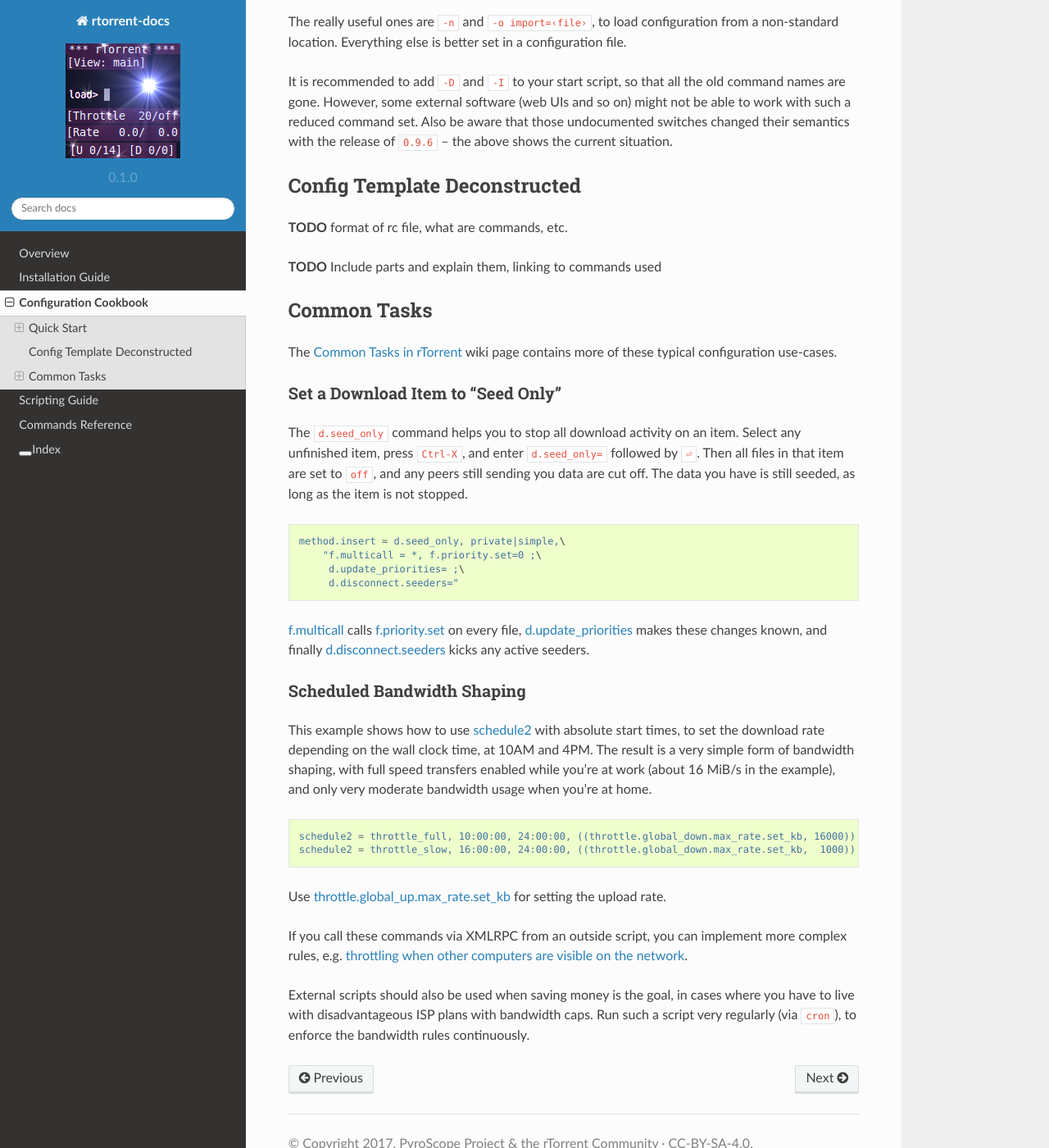
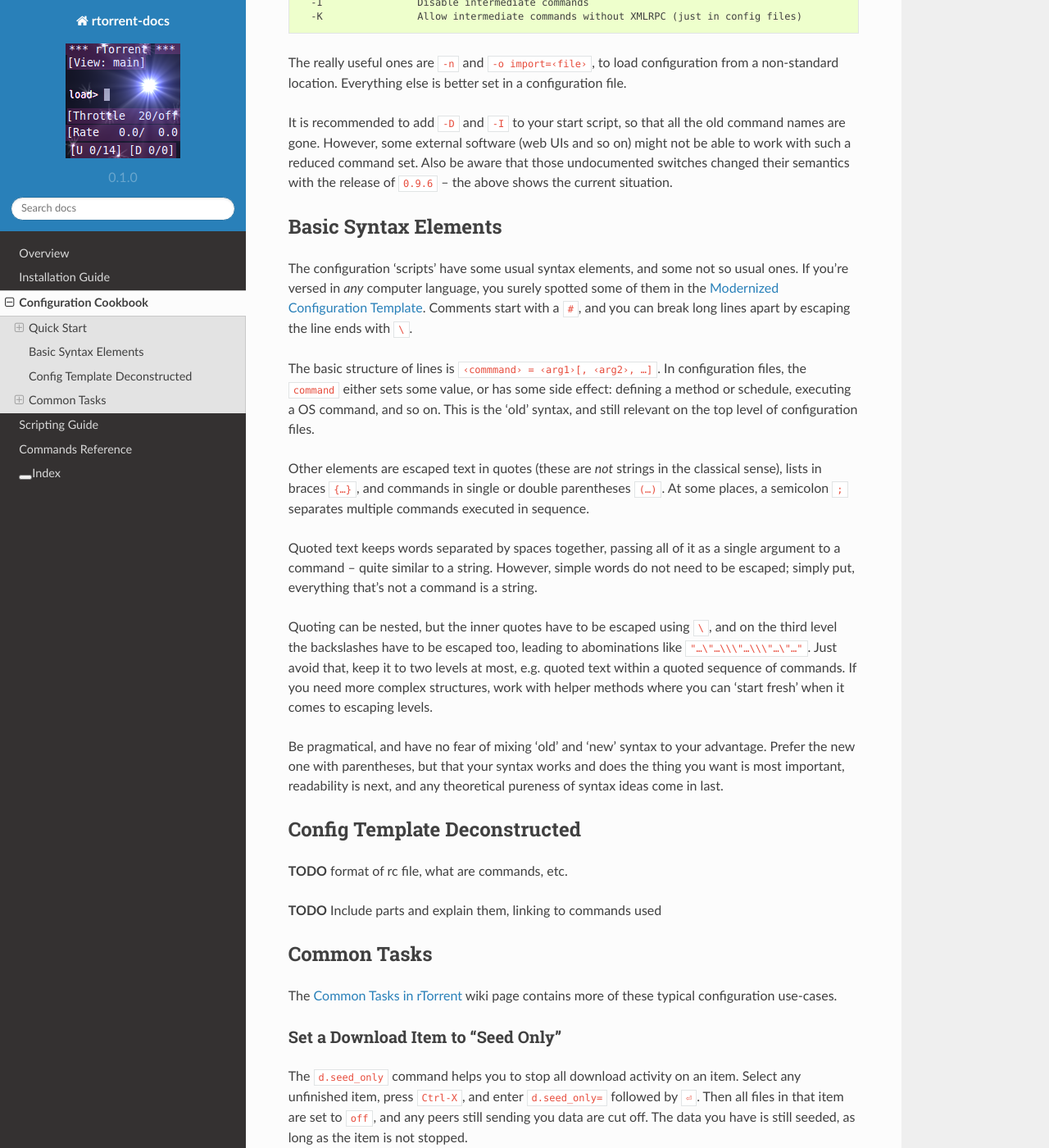
Before and after one commit to rtorrent-community/rtorrent-docs, a Sphinx documentation site: the page built from docs/cookbook.rst, in a window 1280 px wide and 1400 px high, scrolled down 2366 px. Shown: the whole window at 82% size. Built offline with Sphinx 7.4.7 and the Read the Docs theme 2.0.0, drawn with Linux system fonts in a browser that asks for light colours; some of the changed text lies outside the part shown.

Commit message:
cookbook: Basic Syntax Elements

```diff
--- a/docs/cookbook.rst
+++ b/docs/cookbook.rst
@@ -53,6 +55,12 @@ Or check if you see something you want to add to your existing setup.
 After some time, when you're familiar with the basic operation of *rTorrent*,
 try to work through the :doc:`scripting` if you want to dive deeper into
 customizing *rTorrent*.
+
+
+.. _config-template:
+
+Modernized Configuration Template
+^^^^^^^^^^^^^^^^^^^^^^^^^^^^^^^^^
 
 Any configuration should start with using the modernized `rTorrent wiki config template`_.
 The configuration is loaded from the file ``~/.rtorrent.rc`` by
@@ -132,6 +140,45 @@ Also be aware that those undocumented switches changed their semantics
 with the release of ``0.9.6`` – the above shows the current situation.
 
 
+.. _basic-syntax:
+
+Basic Syntax Elements
+---------------------
+
+The configuration ‘scripts’ have some usual syntax elements, and some not so usual ones.
+If you're versed in *any* computer language, you surely spotted some of them in the
+:ref:`config-template`.
+Comments start with a ``#``,
+and you can break long lines apart by escaping the line ends with ``\``.
+
+The basic structure of lines is ``‹commmand› = ‹arg1›[, ‹arg2›, …]``.
+In configuration files, the ``command`` either sets some value, or has some side effect:
+defining a method or schedule, executing a OS command, and so on.
+This is the ‘old’ syntax, and still relevant on the top level of configuration files.
+
+Other elements are escaped text in quotes (these are *not* strings in the classical sense),
+lists in braces ``{…}``, and commands in single or double parentheses ``(…)``.
+At some places, a semicolon ``;`` separates multiple commands executed in sequence.
+
+Quoted text keeps words separated by spaces together,
+passing all of it as a single argument to a command – quite similar to a string.
+However, simple words do not need to be escaped; simply put,
+everything that's not a command is a string.
+
+Quoting can be nested, but the inner quotes have to be escaped using ``\``,
+and on the third level the backslashes have to be escaped too, leading to abominations like
+``"…\"…\\\"…\\\"…\"…"``.
+Just avoid that, keep it to two levels at most,
+e.g. quoted text within a quoted sequence of commands.
+If you need more complex structures, work with helper methods
+where you can ‘start fresh’ when it comes to escaping levels.
+
+Be pragmatical, and have no fear of mixing ‘old’ and ‘new’ syntax to your advantage.
+Prefer the new one with parentheses,
+but that your syntax works and does the thing you want is most important,
+readability is next, and any theoretical pureness of syntax ideas come in last.
+
+
 .. _config-deconstructed:
 
 Config Template Deconstructed
```
Also changed, not shown: other parts of docs/cookbook.rst (+2 -0 lines).
